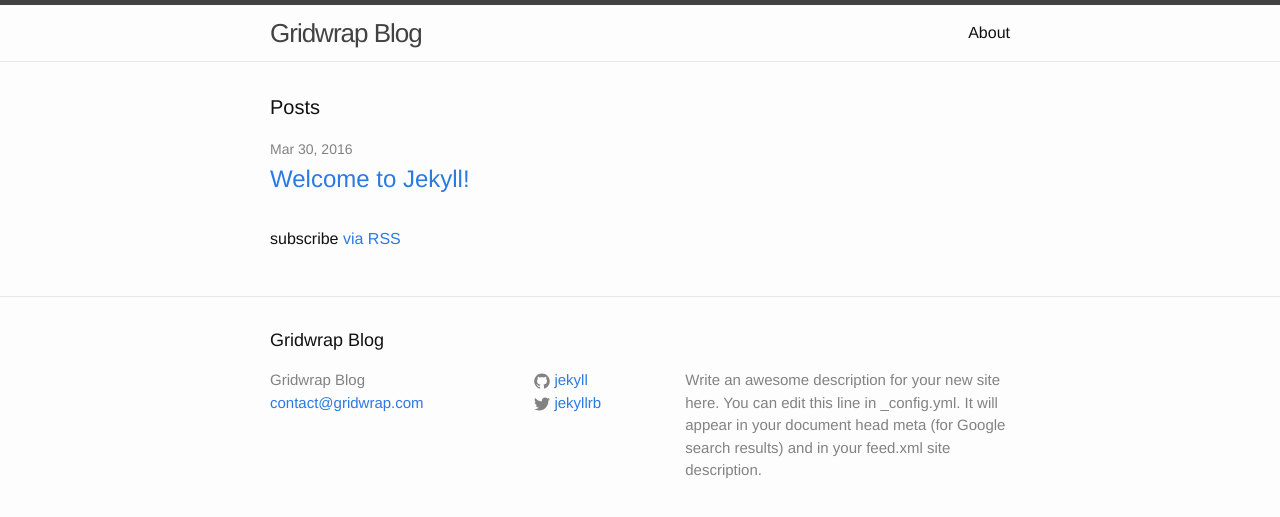
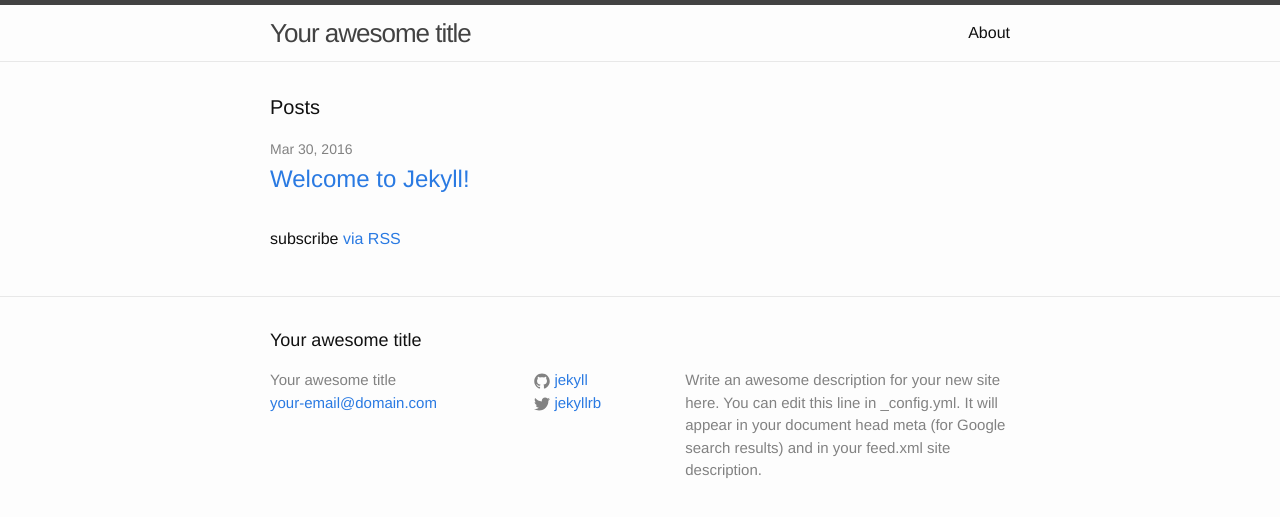
Before and after one commit to Gridwrap/gridwrap-blog, a Jekyll site: the page built from index.html, in a window 1280 px wide. Shown: the top 517 px of the page. Built offline with Jekyll 4.4.1, drawn with Linux system fonts in a browser that asks for light colours.

```diff
--- a/CNAME
+++ /dev/null
@@ -1 +0,0 @@
-blog.gridwap.com
--- a/_config.yml
+++ b/_config.yml
@@ -6,19 +6,16 @@
 # 'jekyll serve'. If you change this file, please restart the server process.
 
 # Site settings
-title: Gridwrap Blog
-email: contact@gridwrap.com
+title: Your awesome title
+email: your-email@domain.com
 description: > # this means to ignore newlines until "baseurl:"
   Write an awesome description for your new site here. You can edit this
   line in _config.yml. It will appear in your document head meta (for
   Google search results) and in your feed.xml site description.
 baseurl: "" # the subpath of your site, e.g. /blog
-url: "http://blog.gridwrap.com" # the base hostname & protocol for your site
+url: "http://yourdomain.com" # the base hostname & protocol for your site
 twitter_username: jekyllrb
 github_username:  jekyll
 
 # Build settings
 markdown: kramdown
-
-# Code highlighting
-rouge: true
--- a/_posts/2016-03-30-welcome-to-jekyll.markdown
+++ b/_posts/2016-03-30-welcome-to-jekyll.markdown
@@ -1,7 +1,7 @@
 ---
 layout: post
 title:  "Welcome to Jekyll!"
-date:   2016-03-30 12:30:03 +0200
+date:   2016-03-30 14:05:58 +0200
 categories: jekyll update
 ---
 You’ll find this post in your `_posts` directory. Go ahead and edit it and re-build the site to see your changes. You can rebuild the site in many different ways, but the most common way is to run `jekyll serve`, which launches a web server and auto-regenerates your site when a file is updated.
```
Also changed, not shown: index.html (line endings or trailing spaces), readme.md (deleted), 1 other file.
